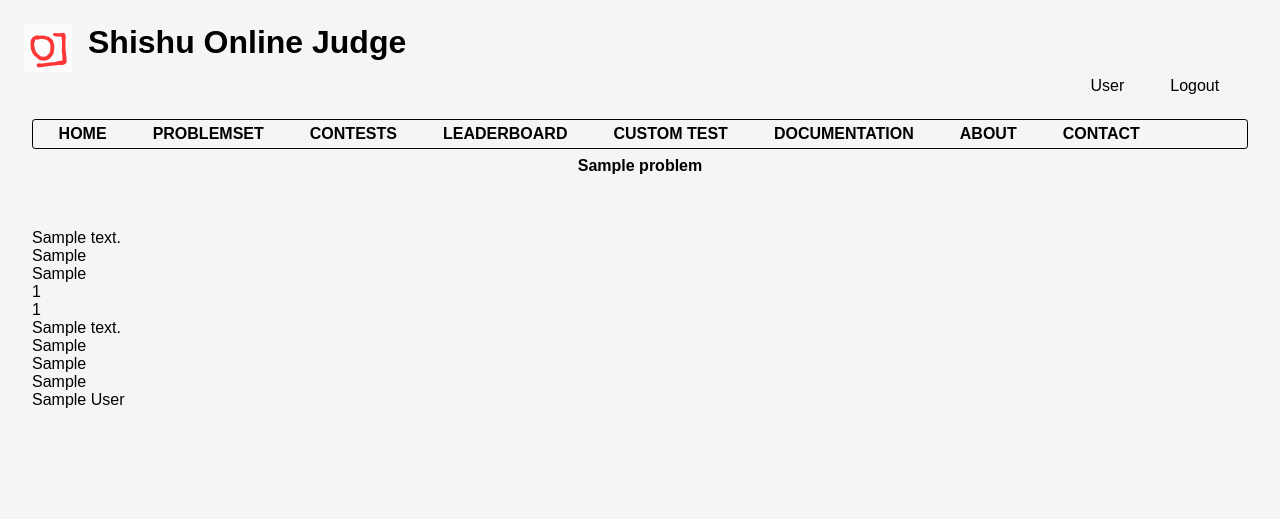
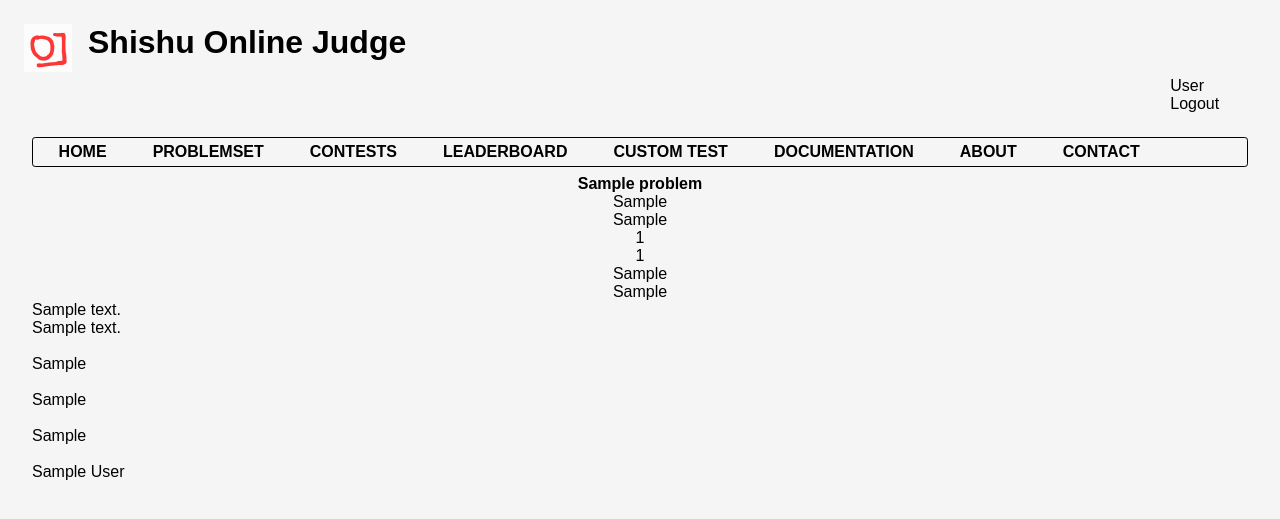
Before and after one commit to SakibSibly/shishu-online-judge, a Django app: page /problems/1/ in a window 1280 px wide. Shown: the top 519 px of the page. Run offline with Django 4.2, Linux system fonts and the light colour scheme; tables that the repository leaves empty hold one stand-in row (values such as "Sample post").

Commit message:
Minor HTML and CSS fixed

```diff
--- a/globals/static/globals/css/style.css
+++ b/globals/static/globals/css/style.css
@@ -37,7 +37,7 @@ ul {
     list-style: none;
 }
 
-li {
+nav ul li {
     display: inline-block;
 }
 
--- a/home/static/home/css/style.css
+++ b/home/static/home/css/style.css
@@ -6,7 +6,8 @@
 
 #blogs ul {
     list-style: none;
-    margin: 2rem;
+    margin-top: 2rem;
+    margin-bottom: 2rem;
     padding: 1rem;
     border: 1px solid #ccc;
     border-radius: 0.3rem;
--- a/problems/static/problems/css/style.css
+++ b/problems/static/problems/css/style.css
@@ -10,6 +10,10 @@
     display: block;
 }
 
+#individual-problem li {
+    display: block;
+}
+
 #problem-list ul li a {
     color: hsl(240, 95%, 36%);
     text-decoration: none;
--- a/problems/templates/problems/individual_problem.html
+++ b/problems/templates/problems/individual_problem.html
@@ -2,18 +2,18 @@
 {% load static %}
 
 {% block content %}
-<div class="distance">
-    <link rel="stylesheet" href="{% static 'problems/css/style.css' %}">
+<link rel="stylesheet" href="{% static 'problems/css/style.css' %}">
+    <div class="distance" id="individual-problem">
     {% if fetched_problem %}
         {% for problem in fetched_problem %}
-            <li class="emphasis middle">{{ problem.title }}</li><br>
-            <li class="emphasis middle">{{ problem.input_description }}</li><br>
-            <li class="emphasis middle">{{ problem.output_description }}</li><br>
-            <li>{{ problem.description }}</li><br>
-            <li>{{ problem.tags }}</li><br>
-            <li>{{ problem.difficulty }}</li><br>
-            <li>{{ problem.time_limit }}</li><br>
-            <li>{{ problem.memory_limit }}</li><br>
+                <li class="emphasis middle">{{ problem.title }}</li>
+                <li class="middle">{{ problem.input_type }}</li>
+                <li class="middle">{{ problem.output_type }}</li>
+                <li class="middle">{{ problem.time_limit }}</li>
+                <li class="middle">{{ problem.memory_limit }}</li>
+                <li class="middle">{{ problem.difficulty }}</li>
+                <li class="middle">{{ problem.tags }}</li>
+                <li>{{ problem.description }}</li>
 
             {% if problem.note %}
             <li>{{ problem.note }}</li><br>
```
